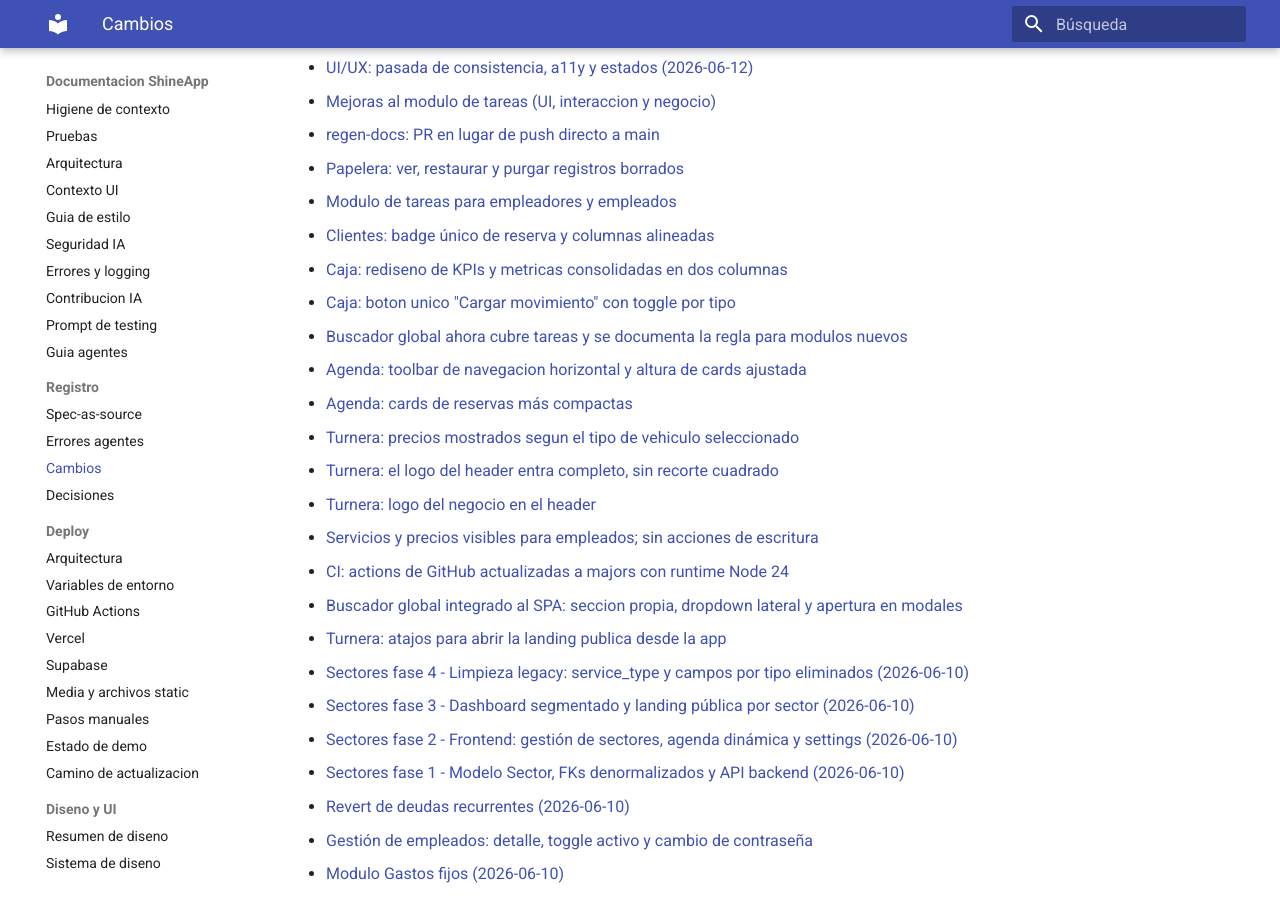
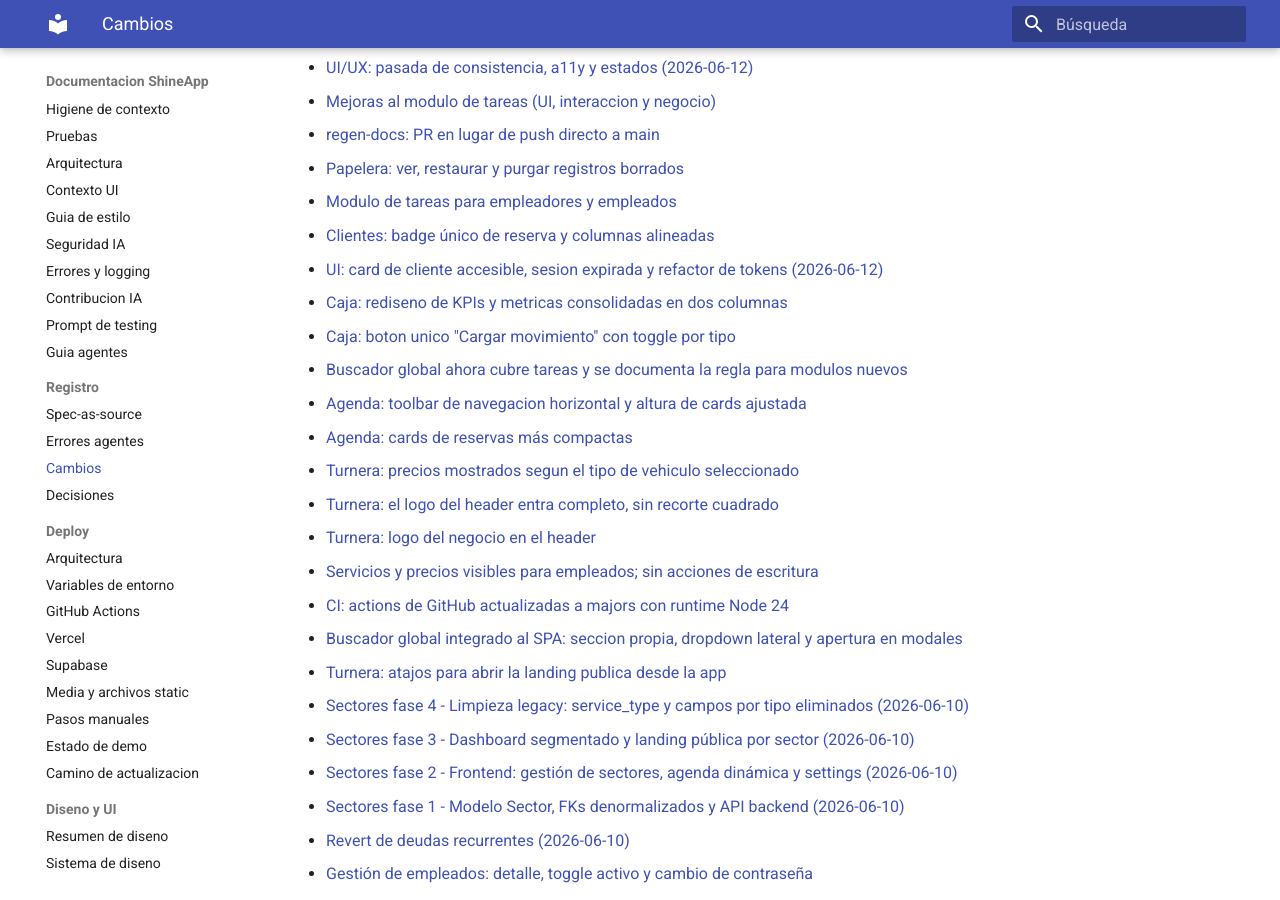
Before and after one commit to juanikitro/ShineApp, an MkDocs documentation site: the page built from docs/registro/cambios/index.md, in a window 1280 px wide and 900 px high, scrolled down 323 px. Built offline with MkDocs 1.6.1 and Material for MkDocs 9.7.7, drawn with Linux system fonts in a browser that asks for light colours.

Commit message:
docs: regen changelog e indices (entrada 2026-06-12 card-cliente-accesibilidad)
Co-Authored-By: Claude Opus 4.8 <noreply@anthropic.com>

```diff
--- a/docs/registro/cambios/index.md
+++ b/docs/registro/cambios/index.md
@@ -16,6 +16,7 @@ py -3 scripts/check_docs.py --write --skip-build
 - [Papelera: ver, restaurar y purgar registros borrados](2026-06-12-papelera-restore-borrado-logico.md)
 - [Modulo de tareas para empleadores y empleados](2026-06-12-modulo-tareas.md)
 - [Clientes: badge único de reserva y columnas alineadas](2026-06-12-clientes-listado-badge-y-columnas.md)
+- [UI: card de cliente accesible, sesion expirada y refactor de tokens (2026-06-12)](2026-06-12-card-cliente-accesibilidad-y-tokens.md)
 - [Caja: rediseno de KPIs y metricas consolidadas en dos columnas](2026-06-12-caja-rediseno-kpis-y-metricas-consolidadas.md)
 - [Caja: boton unico "Cargar movimiento" con toggle por tipo](2026-06-12-caja-cargar-movimiento-unificado.md)
 - [Buscador global ahora cubre tareas y se documenta la regla para modulos nuevos](2026-06-12-buscador-global-cubre-tareas.md)
```
Also changed, not shown: CHANGELOG.md (+1 -0 lines).
